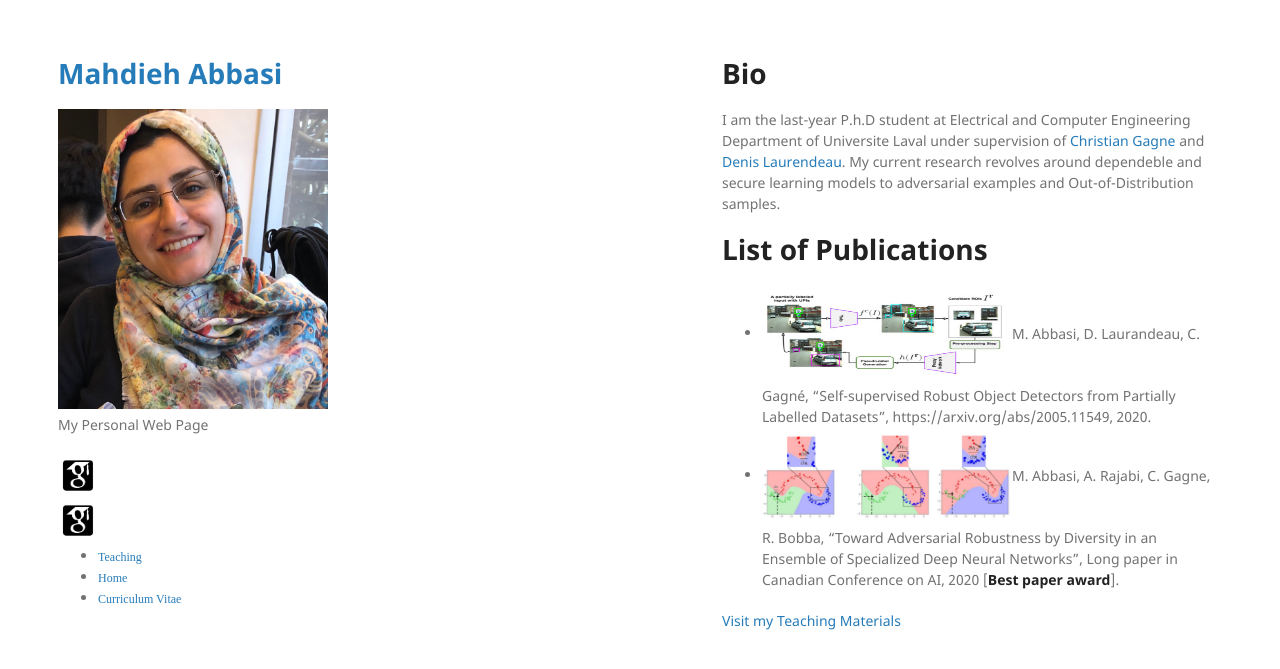
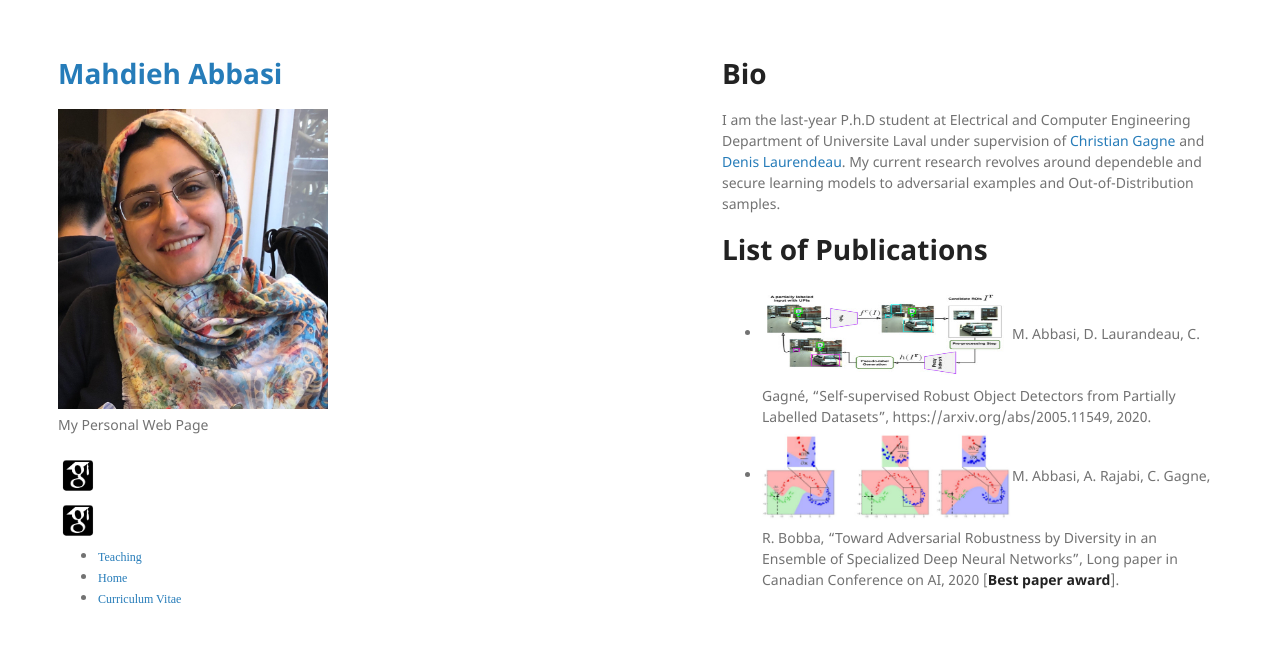
Before and after one commit to mahdaneh/mahdaneh.github.io, a Jekyll site: the page built from index.md, in a window 1280 px wide. Shown: the top 669 px of the page. Built offline with Jekyll 4.4.1, drawn with Linux system fonts in a browser that asks for light colours; our own code applies the rules of GitHub Pages for plain Markdown files.

Commit message:
Update index.md

```diff
--- a/index.md
+++ b/index.md
@@ -13,8 +13,3 @@ layout: default
 
 *   <img width="250" height="100" style="vertical-align:middle" src="/images/Our_proposal.jpg">M. Abbasi, D. Laurandeau, C. Gagné, "Self-supervised Robust Object Detectors from Partially Labelled Datasets", https://arxiv.org/abs/2005.11549, 2020.
 *   <img width="250" height="100" style="vertical-align:middle" src="/images/Ensemble.jpg">M. Abbasi, A. Rajabi, C. Gagne, R. Bobba, “Toward Adversarial Robustness by Diversity in an Ensemble of Specialized Deep Neural Networks”, Long paper in Canadian Conference on AI, 2020 [**Best paper award**].
-
-
-
-
-[Visit my Teaching Materials](https://sites.google.com/site/cscabbasi/courses/cp92/lectures)
```
